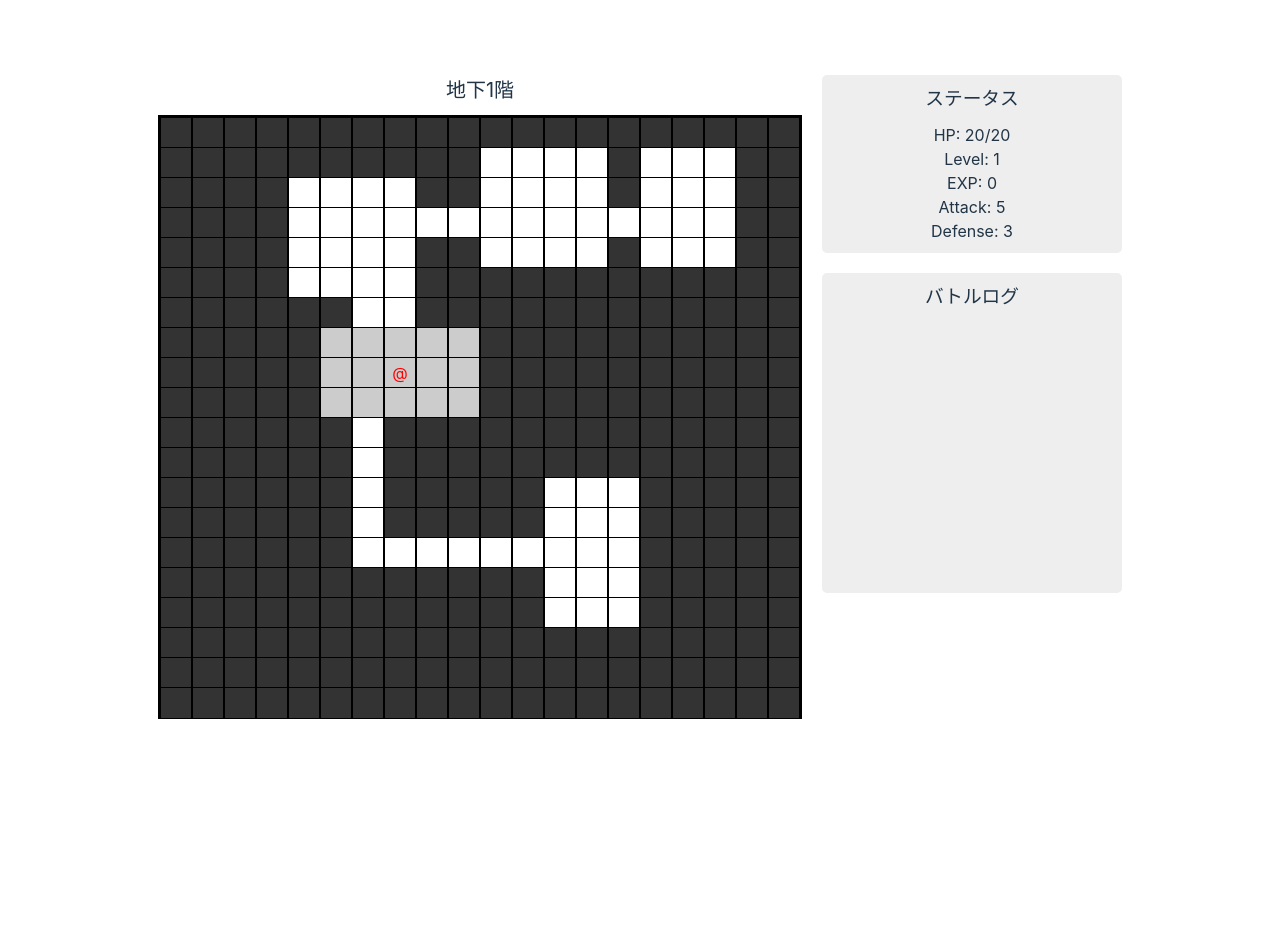
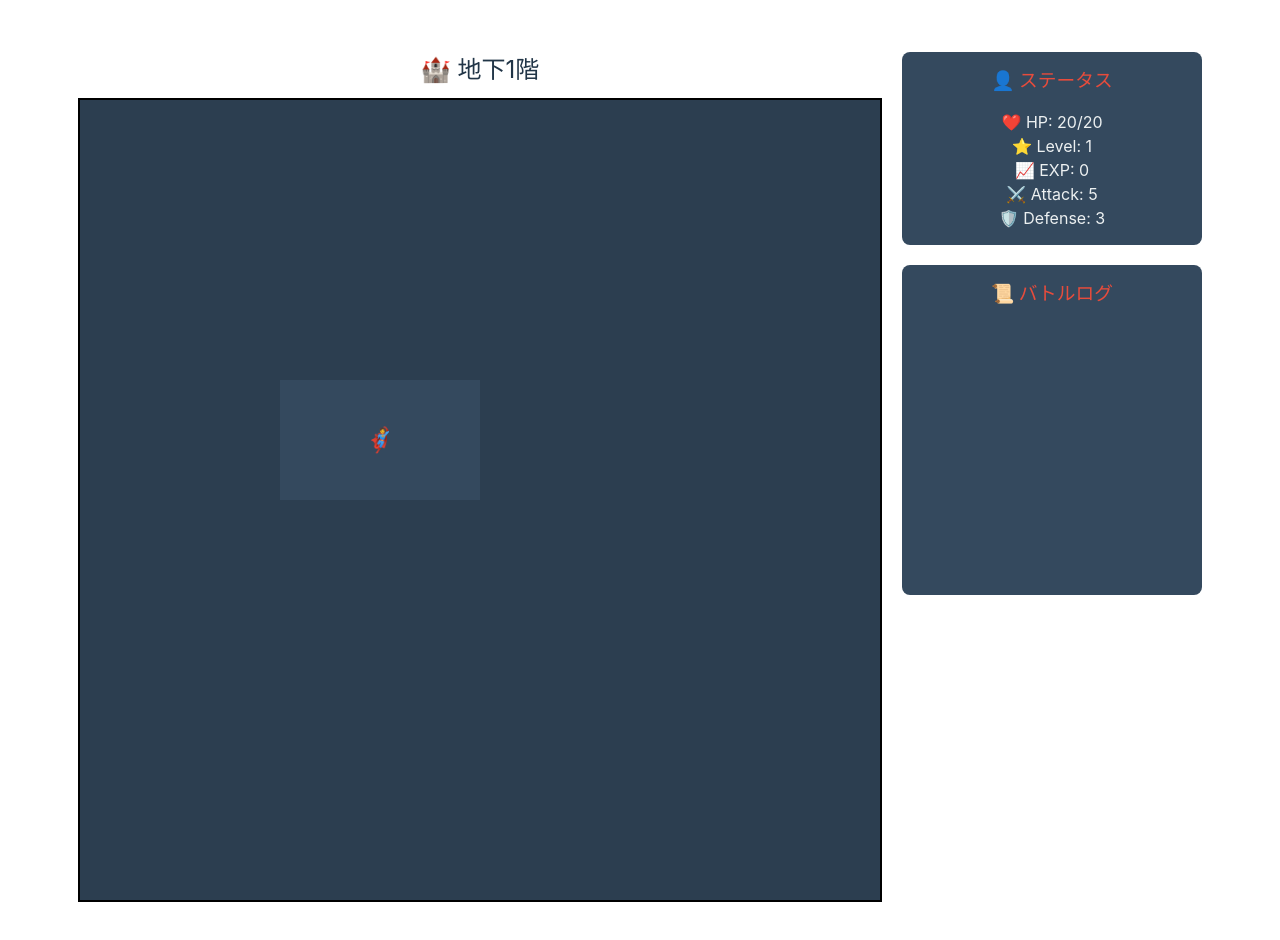
Before and after one commit to kekoyana/ai_game, a React (Vite) app in the folder roguelike/: page / in a window 1280 px wide. Shown: the top 940 px of the page. Before the commit the page ends 800 px from the top, so only its background shows below. Built offline with nearby package versions, Linux system fonts and the light colour scheme.

Commit message:
モンスターの画像を絵文字にする

```diff
--- a/roguelike/src/Game.tsx
+++ b/roguelike/src/Game.tsx
@@ -2,7 +2,7 @@ import React, { useEffect, useState, useCallback } from 'react';
 import { GameState, Direction, Cell, Monster } from './types/game';
 import { createInitialGameState, movePlayer } from './game/gameLogic';
 
-const CELL_SIZE = 30;
+const CELL_SIZE = 40; // 絵文字を大きく表示するためにサイズを増加
 
 const Game: React.FC = () => {
   const width = 20;
@@ -54,10 +54,10 @@ const Game: React.FC = () => {
   return (
     <div style={{ display: 'flex', padding: '20px', gap: '20px' }}>
       <div>
-        <div style={{ marginBottom: '10px', fontSize: '20px' }}>
-          地下{gameState.currentFloor}階
+        <div style={{ marginBottom: '10px', fontSize: '24px' }}>
+          🏰 地下{gameState.currentFloor}階
         </div>
-        <div style={{ display: 'inline-block', border: '2px solid black' }}>
+        <div style={{ display: 'inline-block', border: '2px solid black', backgroundColor: '#2c3e50' }}>
           {gameState.map.map((row: Cell[], rowIndex: number) => (
             <div key={rowIndex} style={{ display: 'flex', height: `${CELL_SIZE}px` }}>
               {row.map((cell: Cell, colIndex: number) => {
@@ -66,25 +66,20 @@ const Game: React.FC = () => {
                   gameState.player.y === rowIndex;
                 const monster = getMonsterAtPosition(colIndex, rowIndex);
 
-                let backgroundColor: string;
                 let content = '';
-                let textColor = '#000';
+                let backgroundColor = cell.isVisible ? '#34495e' : '#2c3e50';
 
                 if (cell.type === 'wall') {
-                  backgroundColor = '#333';
+                  content = cell.isVisible ? '🧱' : '';
+                  backgroundColor = cell.isVisible ? '#7f8c8d' : '#2c3e50';
                 } else if (cell.type === 'stairs') {
-                  backgroundColor = cell.isVisible ? '#8B4513' : '#fff';
-                  content = cell.isVisible ? '>' : '';
-                } else {
-                  backgroundColor = cell.isVisible ? '#ccc' : '#fff';
+                  content = cell.isVisible ? '🚪' : '';
                 }
 
                 if (isPlayer) {
-                  content = '@';
-                  textColor = '#ff0000';
+                  content = '🦸';
                 } else if (monster) {
                   content = monster.symbol;
-                  textColor = '#0000ff';
                 }
 
                 return (
@@ -94,13 +89,11 @@ const Game: React.FC = () => {
                       width: CELL_SIZE,
                       height: CELL_SIZE,
                       backgroundColor,
-                      border: '1px solid #000',
                       display: 'flex',
                       alignItems: 'center',
                       justifyContent: 'center',
-                      fontSize: '16px',
-                      color: textColor,
-                      fontWeight: monster ? 'bold' : 'normal',
+                      fontSize: '24px',
+                      transition: 'background-color 0.3s'
                     }}
                   >
                     {content}
@@ -115,31 +108,33 @@ const Game: React.FC = () => {
       <div style={{ width: '300px' }}>
         {/* ステータス表示 */}
         <div style={{
-          backgroundColor: '#eee',
-          padding: '10px',
+          backgroundColor: '#34495e',
+          padding: '15px',
           marginBottom: '20px',
-          borderRadius: '5px'
+          borderRadius: '8px',
+          color: '#ecf0f1'
         }}>
-          <h3 style={{ margin: '0 0 10px 0' }}>ステータス</h3>
-          <div>HP: {gameState.playerStatus.hp}/{gameState.playerStatus.maxHp}</div>
-          <div>Level: {gameState.playerStatus.level}</div>
-          <div>EXP: {gameState.playerStatus.exp}</div>
-          <div>Attack: {gameState.playerStatus.attack}</div>
-          <div>Defense: {gameState.playerStatus.defense}</div>
+          <h3 style={{ margin: '0 0 15px 0', color: '#e74c3c' }}>👤 ステータス</h3>
+          <div>❤️ HP: {gameState.playerStatus.hp}/{gameState.playerStatus.maxHp}</div>
+          <div>⭐️ Level: {gameState.playerStatus.level}</div>
+          <div>📈 EXP: {gameState.playerStatus.exp}</div>
+          <div>⚔️ Attack: {gameState.playerStatus.attack}</div>
+          <div>🛡️ Defense: {gameState.playerStatus.defense}</div>
         </div>
 
         {/* バトルログ表示 */}
         <div style={{
-          backgroundColor: '#eee',
-          padding: '10px',
-          borderRadius: '5px',
+          backgroundColor: '#34495e',
+          padding: '15px',
+          borderRadius: '8px',
           height: '300px',
-          overflowY: 'auto'
+          overflowY: 'auto',
+          color: '#ecf0f1'
         }}>
-          <h3 style={{ margin: '0 0 10px 0' }}>バトルログ</h3>
+          <h3 style={{ margin: '0 0 15px 0', color: '#e74c3c' }}>📜 バトルログ</h3>
           <div>
             {gameState.battleLogs.slice().reverse().map((log, index) => (
-              <div key={index} style={{ marginBottom: '5px' }}>
+              <div key={index} style={{ marginBottom: '8px' }}>
                 {log.message}
               </div>
             ))}
@@ -154,15 +149,15 @@ const Game: React.FC = () => {
             top: '50%',
             left: '50%',
             transform: 'translate(-50%, -50%)',
-            backgroundColor: 'rgba(0, 0, 0, 0.8)',
-            color: '#fff',
-            padding: '20px',
-            borderRadius: '10px',
-            fontSize: '24px',
+            backgroundColor: 'rgba(0, 0, 0, 0.9)',
+            color: '#e74c3c',
+            padding: '30px',
+            borderRadius: '15px',
+            fontSize: '32px',
             zIndex: 1000,
           }}
         >
-          Game Over...
+          💀 Game Over...
         </div>
       )}
 
@@ -173,15 +168,15 @@ const Game: React.FC = () => {
             top: '50%',
             left: '50%',
             transform: 'translate(-50%, -50%)',
-            backgroundColor: 'rgba(0, 0, 0, 0.8)',
-            color: '#fff',
-            padding: '20px',
-            borderRadius: '10px',
-            fontSize: '24px',
+            backgroundColor: 'rgba(0, 0, 0, 0.9)',
+            color: '#f1c40f',
+            padding: '30px',
+            borderRadius: '15px',
+            fontSize: '32px',
             zIndex: 1000,
           }}
         >
-          Game Clear!
+          🏆 Game Clear!
         </div>
       )}
     </div>
--- a/roguelike/src/game/gameLogic.ts
+++ b/roguelike/src/game/gameLogic.ts
@@ -3,9 +3,9 @@ import { GameState, GameMap, Position, Cell, Direction, Room, Monster, Status, B
 const FINAL_FLOOR = 10;
 
 const MONSTER_TYPES = [
-  { symbol: 'S', name: 'Slime', baseHp: 5, baseAttack: 2, baseDefense: 1, baseExp: 2 },
-  { symbol: 'G', name: 'Goblin', baseHp: 8, baseAttack: 3, baseDefense: 2, baseExp: 3 },
-  { symbol: 'O', name: 'Orc', baseHp: 12, baseAttack: 4, baseDefense: 3, baseExp: 5 },
+  { symbol: '👻', name: 'スライム', baseHp: 5, baseAttack: 2, baseDefense: 1, baseExp: 2 },
+  { symbol: '👺', name: 'ゴブリン', baseHp: 8, baseAttack: 3, baseDefense: 2, baseExp: 3 },
+  { symbol: '👹', name: 'オーク', baseHp: 12, baseAttack: 4, baseDefense: 3, baseExp: 5 },
 ];
 
 const calculateDamage = (attacker: { attack: number }, defender: { defense: number }): number => {
@@ -243,7 +243,7 @@ const processBattle = (
   const playerDamage = calculateDamage(playerStatus, monster);
   const updatedMonster = { ...monster, hp: Math.max(0, monster.hp - playerDamage) };
   logs.push({
-    message: `${playerDamage}のダメージを${monster.name}に与えた！`,
+    message: `⚔️ ${playerDamage}のダメージを${monster.name}に与えた！`,
     timestamp
   });
 
@@ -257,13 +257,13 @@ const processBattle = (
       hp: Math.max(0, playerStatus.hp - monsterDamage)
     };
     logs.push({
-      message: `${monsterDamage}のダメージを受けた！`,
+      message: `💥 ${monsterDamage}のダメージを受けた！`,
       timestamp: timestamp + 1
     });
   } else {
     // モンスターを倒した場合
     logs.push({
-      message: `${monster.name}を倒した！ ${monster.exp}の経験値を獲得！`,
+      message: `🎯 ${monster.name}を倒した！ ${monster.exp}の経験値を獲得！`,
       timestamp: timestamp + 1
     });
 
@@ -274,7 +274,7 @@ const processBattle = (
     if (newExp >= expForNext) {
       updatedPlayerStatus = levelUp(playerStatus);
       logs.push({
-        message: `レベルアップ！ Level ${updatedPlayerStatus.level}になった！`,
+        message: `⭐️ レベルアップ！ Level ${updatedPlayerStatus.level}になった！`,
         timestamp: timestamp + 2
       });
     } else {
```
